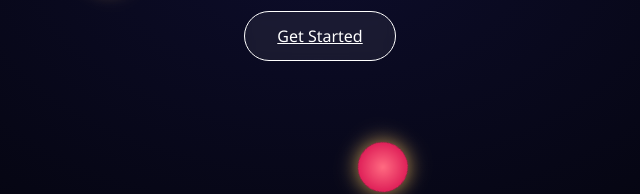
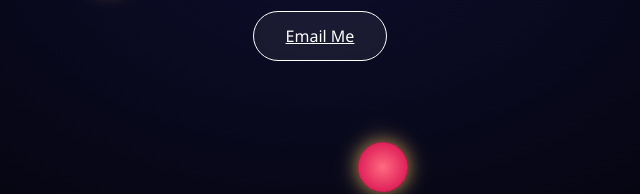
Before and after one commit to skyethedev/skyethedev.xyz, a plain HTML site: page index.html in a window 1280 px wide. Shown: the part 454-648 px from the top of the page, 320-960 px from the left. Drawn offline with Linux system fonts and the light colour scheme.

Commit message:
Update index.html

```diff
--- a/index.html
+++ b/index.html
@@ -114,7 +114,7 @@
     <div class="planet"></div>
   </div>
 
-<a href="mailto:skyethedev@gmail.com" class="cta">Get Started</a>
+<a href="mailto:skyethedev@gmail.com" class="cta">Email Me</a>
 
   <script>
     const planets = document.querySelectorAll('.planet');
```
